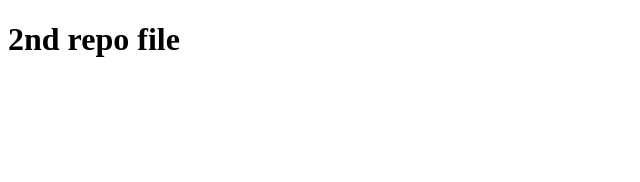
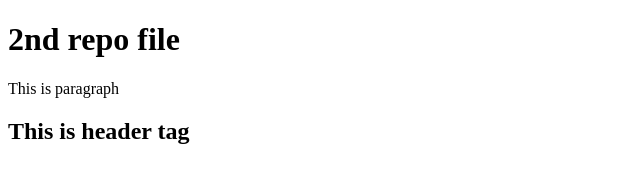
Before and after one commit to mehrinniti/my-second-repo, a plain HTML site: page index.html in a window 1280 px wide. Shown: the whole page, without its empty margins (0-640 px from the left). Drawn offline with Linux system fonts and the light colour scheme.

Commit message:
added file

```diff
--- a/index.html
+++ b/index.html
@@ -8,5 +8,7 @@
 </head>
 <body>
     <h1>2nd repo file</h1>
+    <p>This is paragraph</p>
+    <h2>This is header tag</h2>
 </body>
 </html>
```
